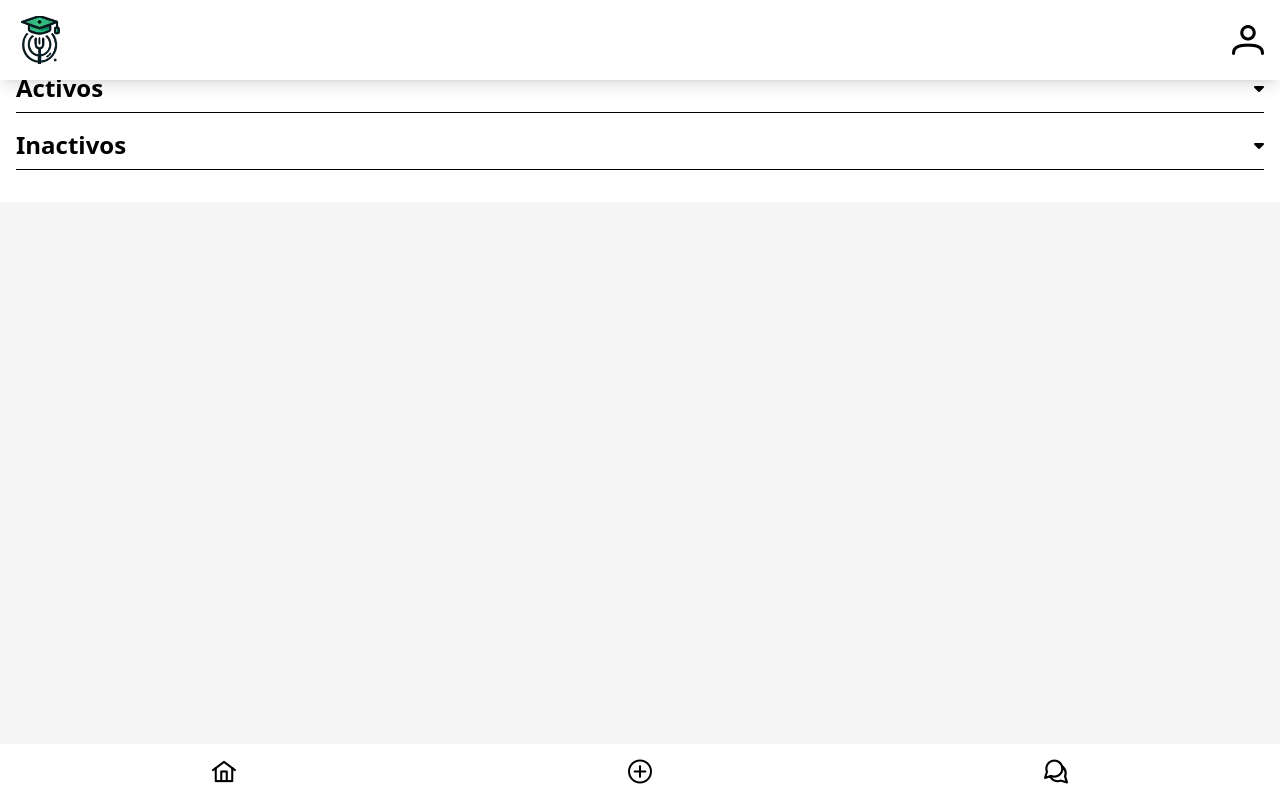
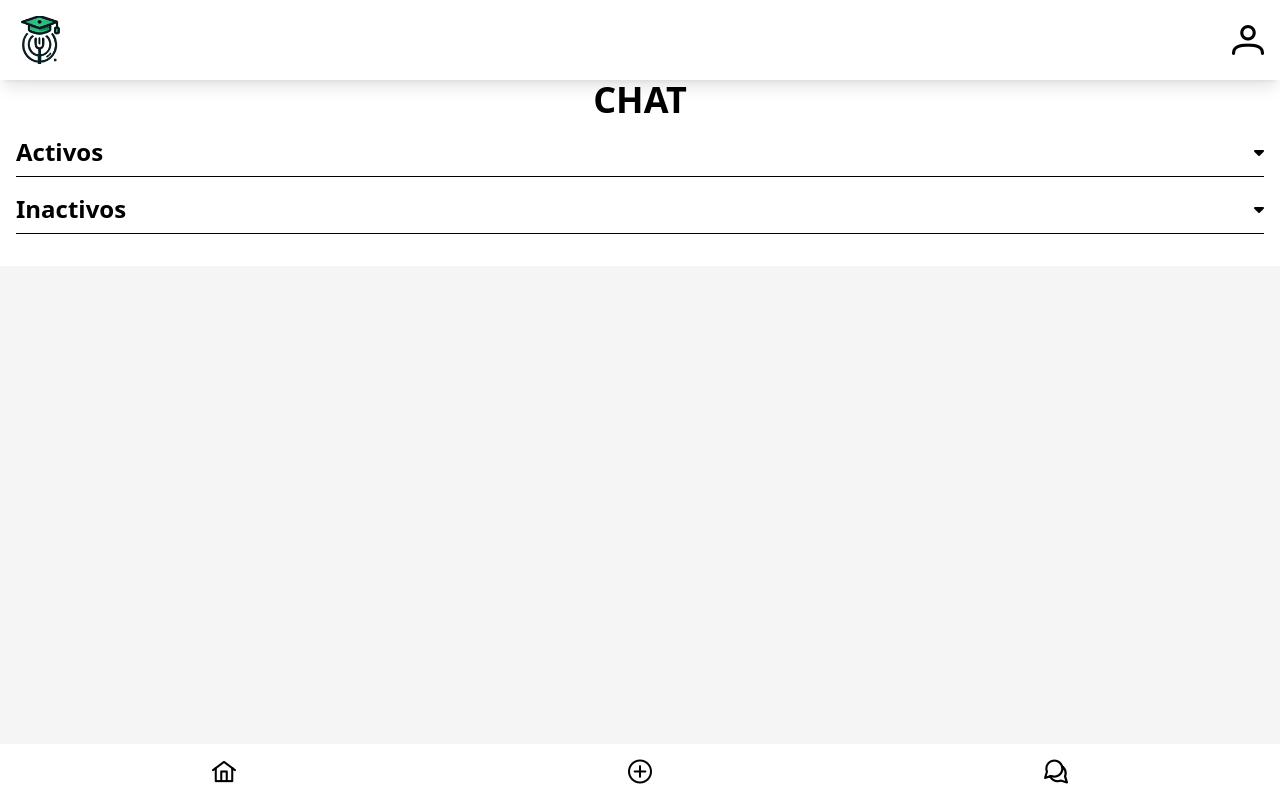
Before and after one commit to EdgarMS760/UniMeals, a React (Vite) app in the folder frontend/: page /chat in a window 1280 px wide. Built offline with nearby package versions, Linux system fonts and the light colour scheme.

Commit message:
Card estilizada

```diff
--- a/frontend/package.json
+++ b/frontend/package.json
@@ -13,9 +13,11 @@
     "@fortawesome/fontawesome-free": "^6.6.0",
     "primeicons": "^7.0.0",
     "primereact": "^10.8.2",
+    "prop-types": "^15.8.1",
     "react": "^18.3.1",
     "react-dom": "^18.3.1",
     "react-hook-form": "^7.53.0",
+    "react-icons": "^5.3.0",
     "react-router-dom": "^6.26.2"
   },
   "devDependencies": {
--- a/frontend/src/pages/Chat/Card.jsx
+++ b/frontend/src/pages/Chat/Card.jsx
@@ -26,7 +26,7 @@ const Card = ({ title, lastMessage, rating, timestamp }) => {
     };
 
     return (
-        <div className="relative bg-primary text-white rounded-xl shadow-lg p-5git mx-auto mb-4">
+        <div className="relative bg-primary text-white rounded-lg p-4 max-w-sm mx-auto mb-3">
             {/* Rating en la esquina superior derecha */}
             <div className="absolute top-2 right-2 flex items-center space-x-1">
                 <div className="flex">{renderStars()}</div>
--- a/frontend/src/pages/Chat/ChatInit.jsx
+++ b/frontend/src/pages/Chat/ChatInit.jsx
@@ -2,7 +2,7 @@ import React, { useState } from 'react';
 import TopNavbar from '../../components/TopNavBar';
 import logo from '../../assets/img/logoUniEatsNoLetras.png';
 import BottomNavbar from '../../components/BottomNavBar';
-import Card from './card';
+import Card from '../../pages/Chat/Card';
 
 const Section = ({ title, children }) => {
     const [isOpen, setIsOpen] = useState(false);
@@ -28,7 +28,7 @@ const ChatInit = () => {
             <TopNavbar logo={logo}>
                 {/* Puedes pasar más props o contenido al TopNavbar aquí */}
             </TopNavbar>
-            <div className="mx-auto p-4 bg-white">
+            <div className="mx-auto p-4 bg-white mt-16 mb-16">
                 <div className="flex justify-center items-center mb-4">
                     <h1 className="text-4xl font-semibold">CHAT</h1>
                 </div>
--- a/frontend/src/pages/Chat/ChatRoom.jsx
+++ b/frontend/src/pages/Chat/ChatRoom.jsx
@@ -23,10 +23,10 @@ const ChatRoom = () => {
 
     return (
         <div className="flex flex-col h-screen">
-            <TopNavbar logo={logo}>
+            <TopNavbar logo={logo} >
                 {/* Puedes pasar más props o contenido al TopNavbar aquí */}
             </TopNavbar>
-            <div className="flex-grow flex flex-col p-4 bg-white">
+            <div className="flex-grow flex flex-col p-4 mt-16 bg-white">
                 <Header
                     title="Pizza Dog"
                     location="FCFM"
--- a/frontend/src/router/Router.jsx
+++ b/frontend/src/router/Router.jsx
@@ -29,9 +29,8 @@ export default function Router() {
         <Route path='EditProfile' element={<EditForm />} />
       </Route>
       <Route path="register" element={<FormRegister />} />
-      <Route path="chat" element={<ChatInit />}>
-      <Route path='room' element={<ChatRoom />} />
-      </Route>
+      <Route path="chat" element={<ChatInit />}/>
+      <Route path='room' element={<ChatRoom />}/>
       <Route path="*" element={<NotFound />} />
     </Routes>
   );
```
Also changed, not shown: 1 other file (tests, documents, lock files or other folders).
